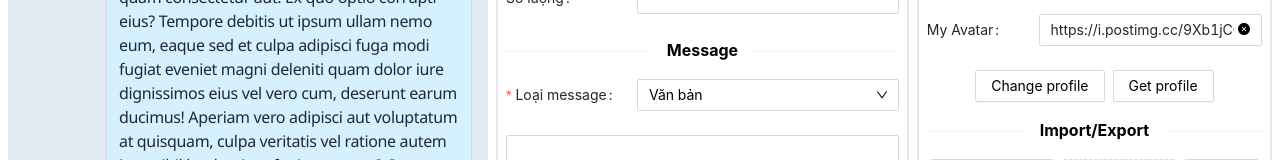
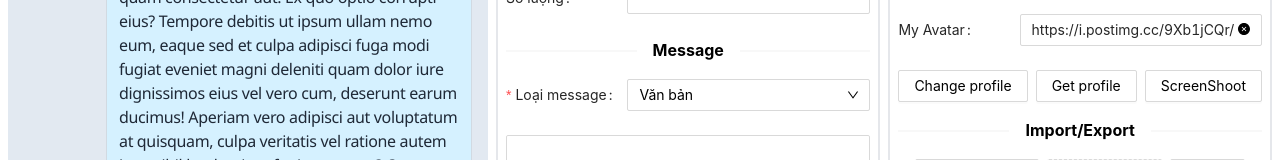
Before and after one commit to truongtom1993/fakeZalo, a React (Vite) app: page / in a window 1280 px wide. Shown: the part 454-614 px from the top of the page. Built offline with nearby package versions, Linux system fonts and the light colour scheme.

Commit message:
fix giao dien linh tinh

```diff
--- a/src/component/form/FormProfile.tsx
+++ b/src/component/form/FormProfile.tsx
@@ -1,4 +1,5 @@
 import { Button, Divider, Form, Input, InputNumber } from 'antd';
+import html2canvas from 'html2canvas';
 import moment from 'moment';
 import React, { Fragment, useEffect } from 'react';
 import { useDispatch, useSelector } from 'react-redux';
@@ -52,6 +53,25 @@ const FormProfile = () => {
 		a.click();
 		URL.revokeObjectURL(url);
 	};
+	const takeScreenShoot = () => {
+		html2canvas(document.getElementById('zalo_main'), {
+			allowTaint: true,
+			useCORS: true,
+		})
+			.then(function (canvas) {
+				// It will return a canvas element
+				let image = canvas.toDataURL('image/png', 1);
+				const a = document.createElement('a');
+				a.href = image;
+				a.download = `FakeZalo${new Date().toLocaleString('vi')}`;
+				a.click();
+				URL.revokeObjectURL(image);
+			})
+			.catch(e => {
+				// Handle errors
+				console.log(e);
+			});
+	};
 	return (
 		<Fragment>
 			<Form name='basic' labelCol={{ span: 8 }} wrapperCol={{ span: 16 }} autoComplete='off' form={form} initialValues={profile}>
@@ -103,6 +123,9 @@ const FormProfile = () => {
 					<Button type='default' onClick={getProfile}>
 						Get profile
 					</Button>
+					<Button type='default' onClick={takeScreenShoot}>
+						ScreenShoot
+					</Button>
 				</div>
 
 				<Divider>
--- a/src/component/message/MainMessage.tsx
+++ b/src/component/message/MainMessage.tsx
@@ -88,7 +88,7 @@ const MessageMain = (props: IProps) => {
 			>
 				<Fragment>{renderMessage(data.message.type)}</Fragment>
 
-				<div className='icon_edit_message absolute left-1/2 -translate-x-1/2 flex items-center bg-gray-100 bg-opacity-70 p-2 rounded-lg shadow-lg z-10'>
+				<div className='icon_edit_message absolute left-1/2 -translate-x-1/2 flex items-center bg-gray-100 bg-opacity-70 px-2 rounded-lg shadow-lg z-10'>
 					<Tooltip title='Thêm tin nhắn mới bên trên tin nhắn này'>
 						<BiUpArrow className='cursor-pointer mx-2 w-10 h-10 hover:scale-125' onClick={addPrev} />
 					</Tooltip>
--- a/src/component/message/MessageText.tsx
+++ b/src/component/message/MessageText.tsx
@@ -45,7 +45,6 @@ const MessageText = ({ data, isLastMessage, isFirstMessage, index }: Props) => {
 				}
 				return `<a class="linkInText">${result}</a>`;
 			});
-			console.info(`🎁 src/component/message/MessageText.tsx	Line:36	ID:3b4945`, stringUrl);
 
 			contentRef.current && (contentRef.current.innerHTML = stringUrl);
 		}
@@ -59,9 +58,7 @@ const MessageText = ({ data, isLastMessage, isFirstMessage, index }: Props) => {
 						<Avatar isFirstMessage={isFirstMessage} />
 						<div className={'message-text-main relative ml-1 bg-white'}>
 							{messageReply.idReply && <MessageReply messageReply={messageReply} />}
-							<div className='text-base text-gray-800 pb-1' ref={contentRef}>
-								{message.type === 'text' && message.textContent}
-							</div>
+							<div className='text-base text-gray-800 pb-1' ref={contentRef}></div>
 							<EmojiComponent type={emoji?.type} number={emoji?.number} />
 							{isLastMessage && <TimeComponent time={time} message={message} author={author} />}
 						</div>
@@ -75,9 +72,7 @@ const MessageText = ({ data, isLastMessage, isFirstMessage, index }: Props) => {
 					<div className='flex'>
 						<div className={'message-text-main relative ml-auto mr-2 bg-[#D5F1FF]'}>
 							{messageReply.idReply && <MessageReply messageReply={messageReply} />}
-							<div className='text-base text-gray-800 pb-1' ref={contentRef}>
-								{message.type === 'text' && message.textContent}
-							</div>
+							<div className='text-base text-gray-800 pb-1' ref={contentRef}></div>
 							<EmojiComponent type={emoji?.type} number={emoji?.number} />
 							{isLastMessage && <TimeComponent time={time} message={message} author={author} />}
 						</div>
--- a/src/stylesheet/tailwind.css
+++ b/src/stylesheet/tailwind.css
@@ -96,3 +96,6 @@
 .angryEmoji {
 	background: url('src/assets/icons/all_emoji.png') no-repeat scroll 84% 5% /5100%;
 }
+.linkInText {
+	text-decoration: underline;
+}
```
